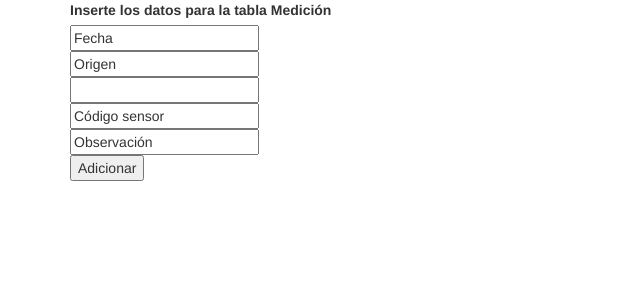
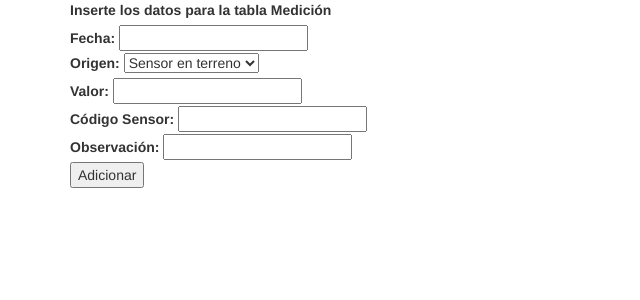
Before and after one commit to jsperezsalazar2001/DJangoProjectsFrontend, a Django app: page / in a window 1280 px wide. Shown: the top 300 px of the page, without its empty margins (0-640 px from the left). Run offline with Django 3.2, Linux system fonts and the light colour scheme; data that the repository does not hold is empty; some libraries are stand-ins or nearby versions.

Commit message:
Actualizando frontend para persistencia v2

```diff
--- a/temperature/templates/temperature/mediciones.html
+++ b/temperature/templates/temperature/mediciones.html
@@ -3,11 +3,21 @@
 <div class="container">
     <form method="get">
         <label>Inserte los datos para la tabla Medición</label><br>
-        <input name="fecha" value="Fecha"><br>
-        <input name="origen" value="Origen"><br>
-        <input type="number" name="valor" value="Valor"><br>
-        <input name="codigos" value="Código sensor"><br>
-        <input name="observacion" value="Observación"><br>
+        <label>Fecha: </label>
+        <input name="fecha"><br>
+        <label>Origen: </label>
+        <select name="origen">
+            <option>Sensor en terreno</option>
+            <option>Imagen satelital</option>
+            <option>Imagen dron</option>
+            <option>Dato derivado</option>
+        </select><br>
+        <label>Valor: </label>
+        <input type="number" name="valor" min="0"><br>
+        <label>Código Sensor: </label>
+        <input name="codigos"><br>
+        <label>Observación: </label>
+        <input name="observacion"><br>
         <button type="submit">Adicionar</button><br>
     </form>
     {% for medicion in mediciones %}
```
